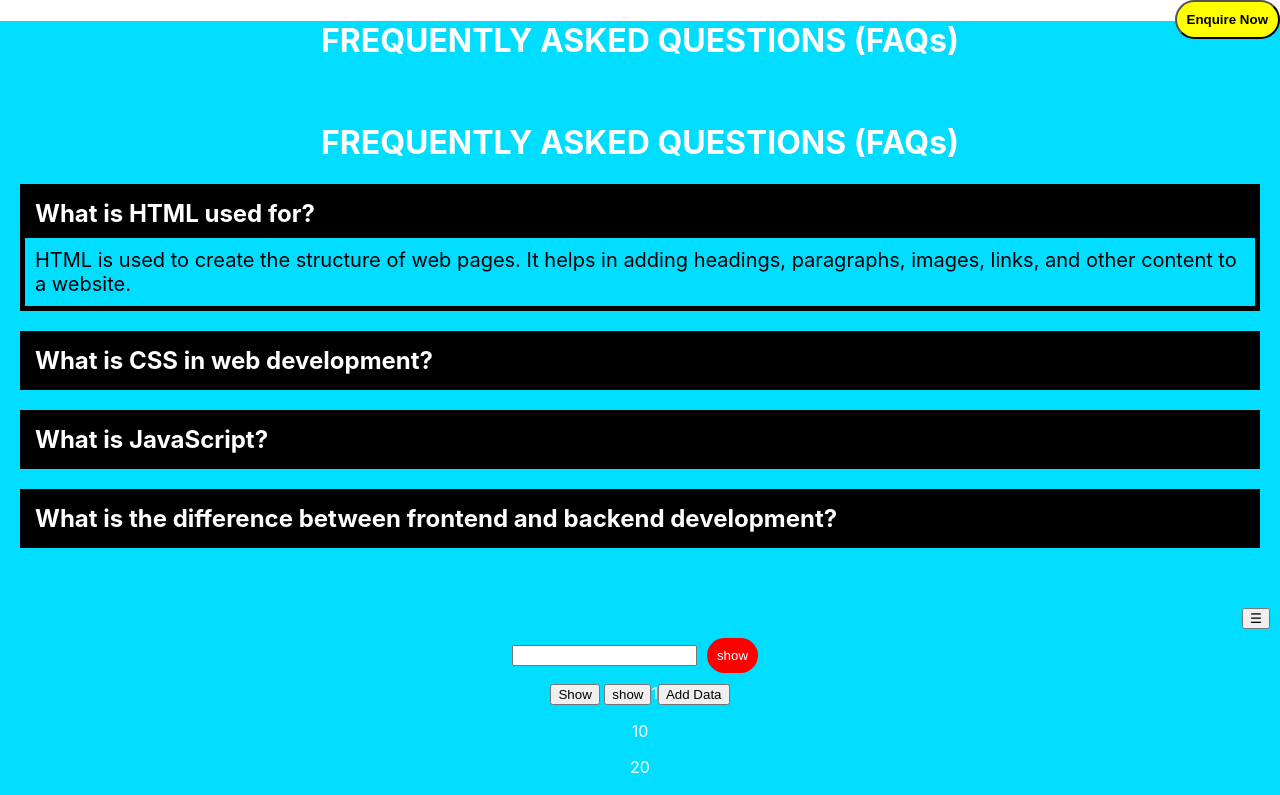
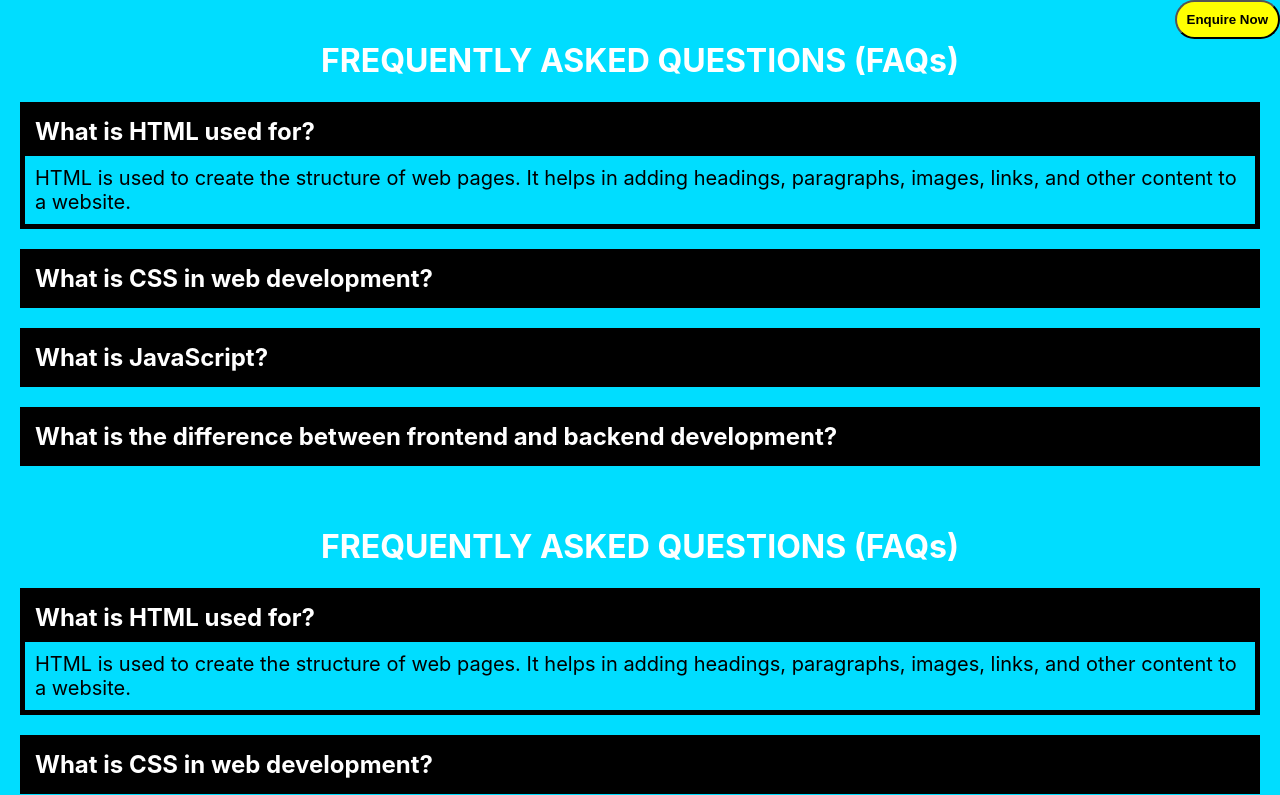
Before and after one commit to atrubaabid/React-app-Practice, a React (Create React App) app: page / in a window 1280 px wide. Shown: the top 795 px of the page. Built offline with nearby package versions, Linux system fonts and the light colour scheme.

Commit message:
practice

```diff
--- a/package.json
+++ b/package.json
@@ -9,6 +9,7 @@
     "@testing-library/user-event": "^13.5.0",
     "react": "^19.2.6",
     "react-dom": "^19.2.6",
+    "react-notifications": "^1.7.4",
     "react-scripts": "5.0.1",
     "web-vitals": "^2.1.4"
   },
--- a/src/Faqs.jsx
+++ b/src/Faqs.jsx
@@ -12,9 +12,7 @@ export default function Faqs() {
         let itemsDetails = {
             itemsData,
             currentid,
-            setcurrentid
-
-        }
+            setcurrentid }
         return (
             <Faqitems itemsDetails={itemsDetails} key={i}></Faqitems>
         )
@@ -50,9 +48,11 @@ function Faqitems({ itemsDetails }) {
 
     let { itemsData, currentid, setcurrentid } = itemsDetails;
 
+    return (
     <div className='faqitems' >
-        <h2 onClick={() => setcurrentid(itemsData.id)}>{itemsData.Questions}</h2>
+        <h2 onClick={()=>setcurrentid(itemsData.id)}>{itemsData.Question}</h2>
 
-        <p className={currentid == itemsData.id ? 'activeAns' : ''}>{itemsData.Answer}</p>
+        <p className={currentid==itemsData.id ? 'activeAns' : ''}>{itemsData.Answer}</p>
     </div >
+    )
 }
```
Also changed, not shown: src/App.js (+68 -0 lines), 1 other file (tests, documents, lock files or other folders).
